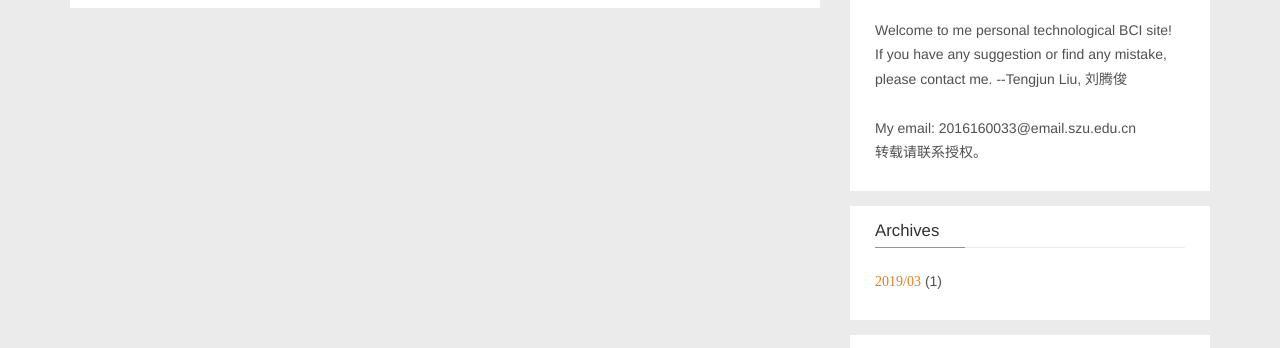
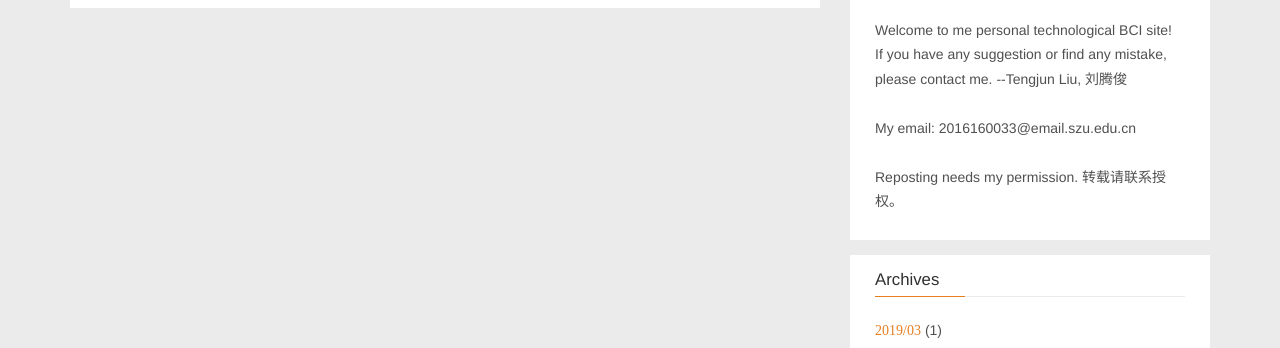
Before and after one commit to 1997Jonas/1997Jonas.github.io, a plain HTML site: page archives/2019/03/index.html in a window 1280 px wide. Shown: the part 446-794 px from the top of the page. Drawn offline with Linux system fonts and the light colour scheme; a script that the page names is missing.

Commit message:
Site updated: 2019-03-10 23:25:40

```diff
--- a/archives/2019/03/index.html
+++ b/archives/2019/03/index.html
@@ -222,7 +222,8 @@ gtag(&#39;config&#39;, &#39;UA-135921603-1&#39;); &lt;/script&gt;', 'auto');
     If you have any suggestion or find any mistake, please contact me.  --Tengjun Liu, 刘腾俊<br>
     <br>
     My email: 2016160033@email.szu.edu.cn  <br>
-    转载请联系授权。
+    <br>
+    Reposting needs my permission. 转载请联系授权。
 </p>
         </div>
     </div>
```
Also changed, not shown: archives/2019/index.html (+2 -1 lines), archives/index.html (+2 -1 lines), index.html (+2 -1 lines).
